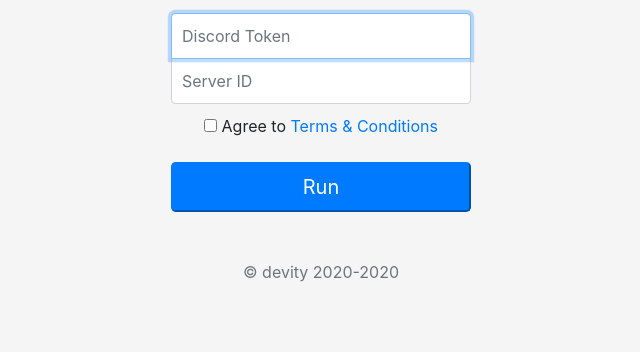
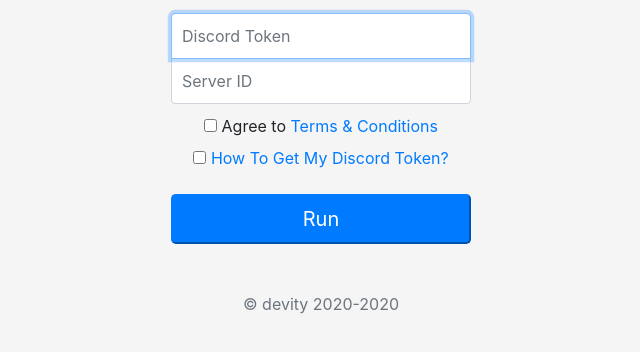
Before and after one commit to devvity/clowncordclient, a plain HTML site: page index.html in a window 1280 px wide. Shown: the part 188-540 px from the top of the page, without its empty margins (319-959 px from the left). Drawn offline with nearby package versions, Linux system fonts and the light colour scheme.

Commit message:
Update index.html

```diff
--- a/index.html
+++ b/index.html
@@ -105,6 +105,9 @@
     <label>
       <input id = "glockak" type="checkbox" value="remember-me"> Agree to <a href="https://discord.com/"> Terms & Conditions</a>
     </label>
+     <label>
+      <input id = "XD" type="checkbox" value="remember-me">  <a href="https://www.youtube.com/watch?v=tI1lzqzLQCs"> How To Get My Discord Token?</a>
+    </label>
   </div>
   <button class="btn2 btn-lg btn-primary btn-block" onclick="return sayHello()" type="submit">Run</button>
   <p class="mt-5 mb-3 text-muted">&copy; devity 2020-2020</p>
```
